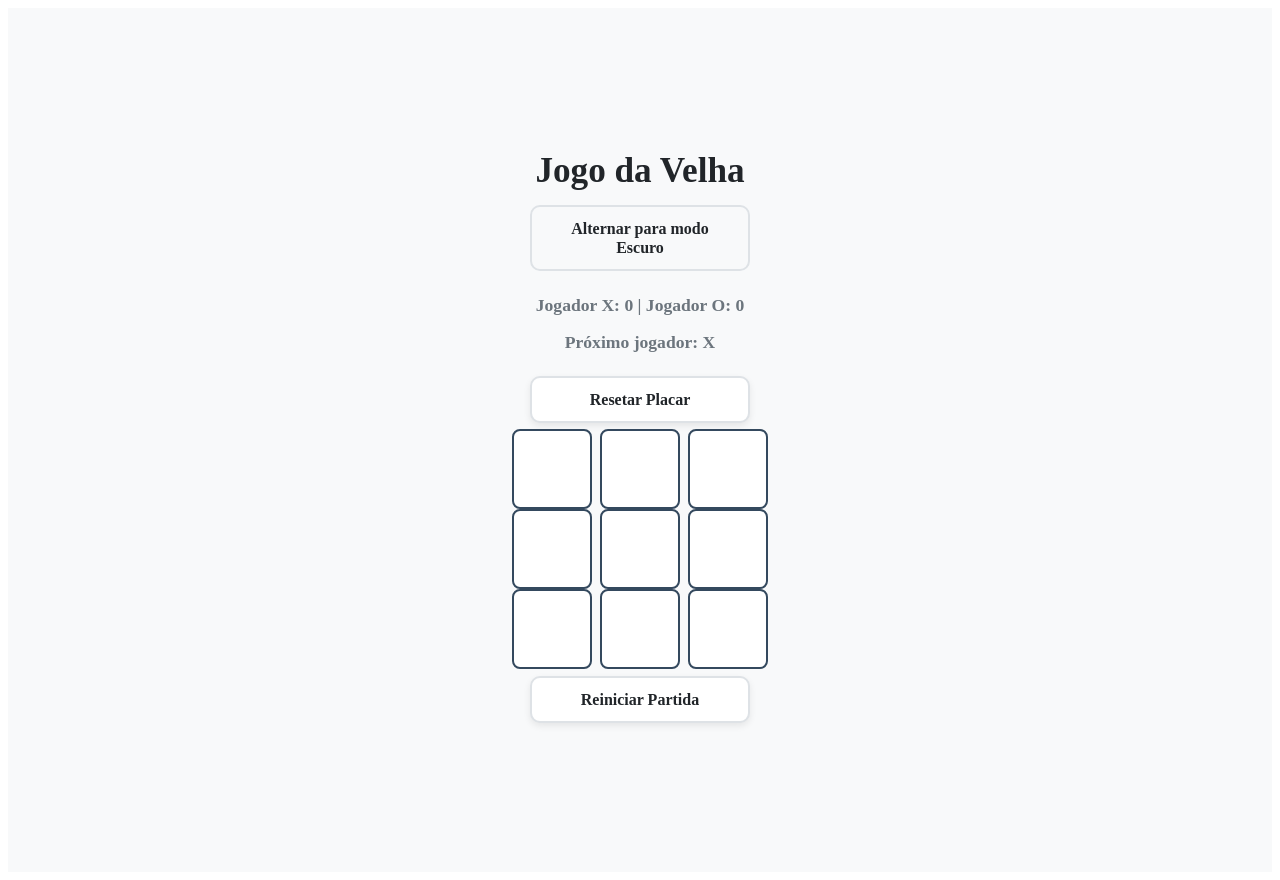
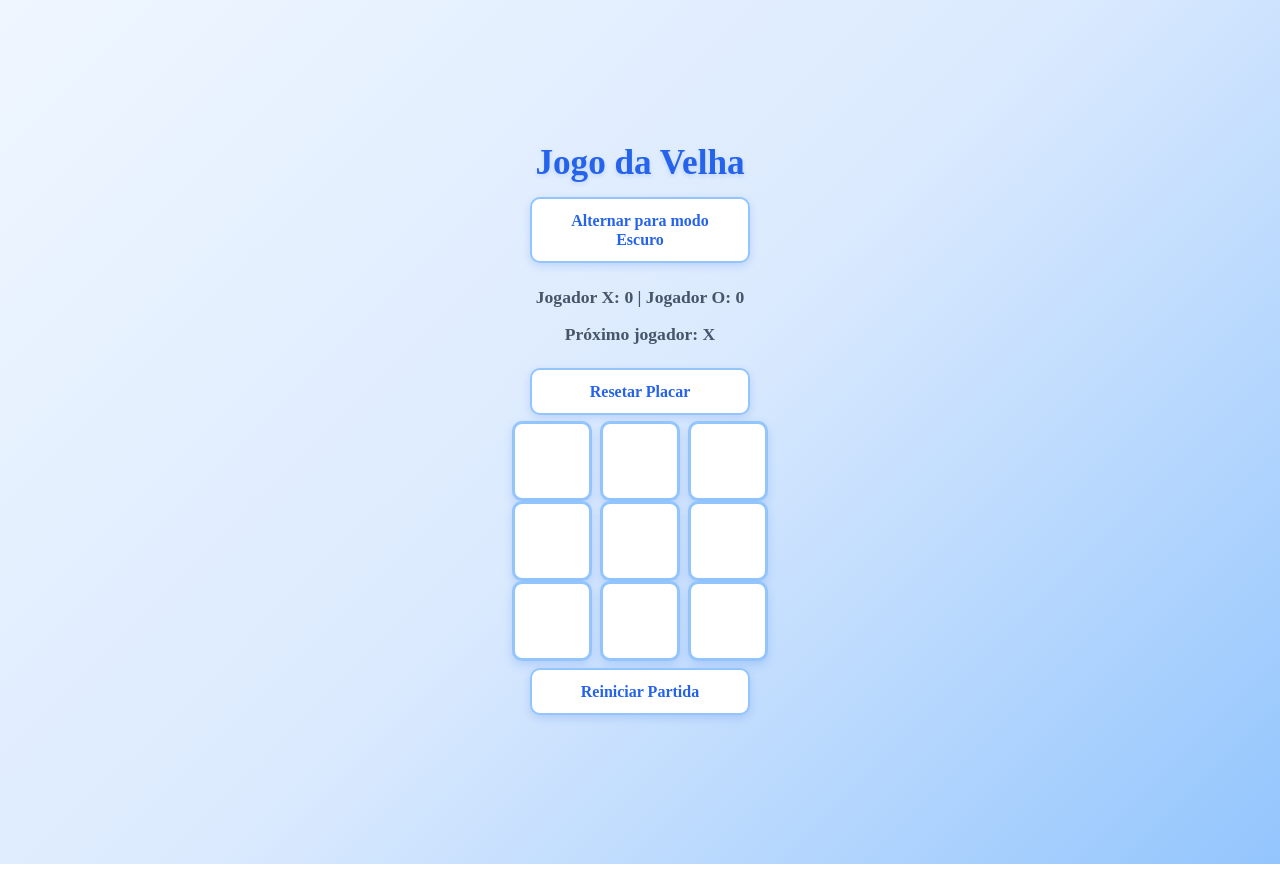
Before and after one commit to davi-morais2008/tic-tac-toe, a React (Vite) app: page / in a window 1280 px wide. Built offline with nearby package versions, Linux system fonts and the light colour scheme.

Commit message:
MOD: Dei uns toques finais na estilização do jogo. Utilizando Azul como cor principal.

```diff
--- a/src/components/Game/Game.module.css
+++ b/src/components/Game/Game.module.css
@@ -1,28 +1,68 @@
+body {
+  margin: 0;
+}
+
 .game {
-  /* Layout */
+  /* ==========================================================
+     VARIÁVEIS - TEMA CLARO
+     ========================================================== */
+
+  --bg-primary: #eff6ff;
+  --bg-secondary: #dbeafe;
+  --bg-tertiary: #93c5fd;
+
+  --text-primary: #172554;
+  --text-secondary: #475569;
+
+  --accent-color: #2563eb;
+  --accent-hover: #1d4ed8;
+  --accent-light: #60a5fa;
+
+  --bg-card: #ffffff;
+  --bg-card-hover: #eff6ff;
+
+  --border-color: #93c5fd;
+
+  --shadow-color: rgba(37, 99, 235, 0.18);
+
+  /* ==========================================================
+     LAYOUT
+     ========================================================== */
+
   display: flex;
   flex-direction: column;
   align-items: center;
   justify-content: center;
 
-  /* Dimensões */
   min-height: 100vh;
   padding: 2rem;
 
-  /* Cores */
-  background-color: var(--bg-primary, #f8f9fa);
-  color: var(--text-primary, #212529);
+  /* ==========================================================
+     FUNDO
+     ========================================================== */
 
-  /* Transição do tema */
+  background: linear-gradient(
+    135deg,
+    var(--bg-primary),
+    var(--bg-secondary),
+    var(--bg-tertiary)
+  );
+
+  color: var(--text-primary);
+
+  /* ==========================================================
+     TRANSIÇÃO DO TEMA
+     ========================================================== */
+
   transition:
-    background-color 0.3s ease,
+    background 0.3s ease,
     color 0.3s ease;
 }
 
 
-/* ==========================================================================
-   ELEMENTO: .game__title
-   ========================================================================== */
+/* ==========================================================
+   TÍTULO
+   ========================================================== */
 
 .game__title {
   margin: 0 0 0.5rem;
@@ -31,13 +71,15 @@
   font-weight: 700;
   text-align: center;
 
-  color: inherit;
+  color: var(--accent-color);
+
+  text-shadow: 0 2px 4px var(--shadow-color);
 }
 
 
-/* ==========================================================================
-   ELEMENTO: .game__status
-   ========================================================================== */
+/* ==========================================================
+   STATUS
+   ========================================================== */
 
 .game__status {
   margin: 0 0 1rem;
@@ -46,216 +88,160 @@
   font-weight: 600;
   text-align: center;
 
-  color: var(--text-secondary, #6c757d);
+  color: var(--text-secondary);
 }
 
 
-/* ==========================================================================
-   ELEMENTO BASE: .game__button
-   ========================================================================== */
+/* ==========================================================
+   BOTÃO BASE
+   ========================================================== */
 
 .game__button {
-  /* Dimensões */
   width: 220px;
   min-height: 46px;
+
   padding: 0.75rem 1.5rem;
   margin: 0.4rem 0;
 
-  /* Tipografia */
   font-family: inherit;
   font-size: 1rem;
   font-weight: 600;
   line-height: 1.2;
   text-align: center;
 
-  /* Cores */
-  background-color: var(--accent-color, #0d6efd);
+  background-color: var(--accent-color);
   color: #ffffff;
 
-  /* Borda */
   border: 2px solid transparent;
   border-radius: 10px;
 
-  /* Cursor */
   cursor: pointer;
 
-  /* Sombra */
-  box-shadow: 0 4px 8px rgba(0, 0, 0, 0.12);
+  box-shadow: 0 4px 10px var(--shadow-color);
 
-  /* Transições */
   transition:
     background-color 0.2s ease,
     color 0.2s ease,
     border-color 0.2s ease,
     transform 0.2s ease,
-    box-shadow 0.2s ease,
-    filter 0.2s ease;
+    box-shadow 0.2s ease;
 }
 
 
-/* ==========================================================================
-   HOVER: .game__button
-   ========================================================================== */
+/* ==========================================================
+   HOVER
+   ========================================================== */
 
 .game__button:hover {
-  filter: brightness(1.08);
+  background-color: var(--accent-hover);
+
   transform: translateY(-2px);
 
-  box-shadow: 0 6px 14px rgba(0, 0, 0, 0.16);
+  box-shadow: 0 7px 16px var(--shadow-color);
 }
 
 
-/* ==========================================================================
-   ACTIVE: .game__button
-   ========================================================================== */
+/* ==========================================================
+   ACTIVE
+   ========================================================== */
 
 .game__button:active {
   transform: translateY(0);
 
-  box-shadow: 0 3px 6px rgba(0, 0, 0, 0.12);
+  box-shadow: 0 3px 7px var(--shadow-color);
 }
 
 
-/* ==========================================================================
-   FOCUS: .game__button
-   ========================================================================== */
+/* ==========================================================
+   FOCUS
+   ========================================================== */
 
 .game__button:focus-visible {
-  outline: 3px solid rgba(13, 110, 253, 0.35);
+  outline: 3px solid var(--accent-light);
   outline-offset: 3px;
 }
 
 
-/* ==========================================================================
-   MODIFICADOR: .game__button--secondary
-   Botões: Resetar Placar / Reiniciar Partida
-   ========================================================================== */
+/* ==========================================================
+   BOTÕES SECUNDÁRIOS
+   Resetar Placar / Reiniciar Partida
+   ========================================================== */
 
 .game__button--secondary {
-  background-color: var(--bg-card, #ffffff);
-  color: var(--text-primary, #212529);
+  background-color: var(--bg-card);
 
-  border-color: var(--border-color, #dee2e6);
+  color: var(--accent-color);
 
-  box-shadow: 0 3px 7px rgba(0, 0, 0, 0.08);
+  border-color: var(--border-color);
+
+  box-shadow: 0 3px 8px var(--shadow-color);
 }
 
 
-/* Hover dos botões secundários */
+.game__button--secondary:hover {
+  background-color: var(--bg-card-hover);
 
-.game__button--secondary:hover {
-  background-color: var(--bg-card-hover, #e9ecef);
-  border-color: #adb5bd;
+  color: var(--accent-hover);
 
-  filter: none;
+  border-color: var(--accent-color);
 }
 
 
-/* ==========================================================================
-   MODIFICADOR: .game__button--theme
-   Botão: Alternar Tema
-   ========================================================================== */
+/* ==========================================================
+   BOTÃO DE TEMA
+   ========================================================== */
 
 .game__button--theme {
   margin-bottom: 1.5rem;
 
-  background-color: transparent;
-  color: var(--text-primary, #212529);
+  background-color: var(--bg-card);
 
-  border-color: var(--border-color, #dee2e6);
+  color: var(--accent-color);
 
-  box-shadow: none;
+  border-color: var(--border-color);
+
+  box-shadow: 0 3px 8px var(--shadow-color);
 }
 
 
-/* Hover do botão de tema */
+.game__button--theme:hover {
+  background-color: var(--accent-color);
 
-.game__button--theme:hover {
-  background-color: var(--bg-card-hover, #e9ecef);
-  border-color: #adb5bd;
+  color: #ffffff;
 
-  filter: none;
+  border-color: var(--accent-color);
 }
 
 
-/* ==========================================================================
-   TEMA ESCURO: .game--dark
-   ========================================================================== */
+/* ==========================================================
+   TEMA ESCURO
+   ========================================================== */
 
 .game--dark {
-  background-color: #121212;
-  color: #f8f9fa;
+  --bg-primary: #020617;
+  --bg-secondary: #0f274d;
+  --bg-tertiary: #1e40af;
+
+  --text-primary: #eff6ff;
+  --text-secondary: #bfdbfe;
+
+  --accent-color: #3b82f6;
+  --accent-hover: #60a5fa;
+  --accent-light: #93c5fd;
+
+  --bg-card: #102a52;
+  --bg-card-hover: #173b70;
+
+  --border-color: #2563eb;
+
+  --shadow-color: rgba(37, 99, 235, 0.3);
+
+  background: linear-gradient(
+    135deg,
+    var(--bg-primary),
+    var(--bg-secondary),
+    var(--bg-tertiary)
+  );
+
+  color: var(--text-primary);
 }
-
-
-/* Status no tema escuro */
-
-.game--dark .game__status {
-  color: #adb5bd;
-}
-
-
-/* ==========================================================================
-   BOTÃO SECUNDÁRIO NO TEMA ESCURO
-   ========================================================================== */
-
-.game--dark .game__button--secondary {
-  background-color: #1e1e1e;
-  color: #f8f9fa;
-
-  border-color: #383838;
-
-  box-shadow: 0 4px 8px rgba(0, 0, 0, 0.35);
-}
-
-
-/* Hover */
-
-.game--dark .game__button--secondary:hover {
-  background-color: #2c2c2c;
-  border-color: #4a4a4a;
-}
-
-
-/* ==========================================================================
-   BOTÃO DE TEMA NO TEMA ESCURO
-   ========================================================================== */
-
-.game--dark .game__button--theme {
-  background-color: #1e1e1e;
-  color: #f8f9fa;
-
-  border-color: #383838;
-}
-
-
-/* Hover */
-
-.game--dark .game__button--theme:hover {
-  background-color: #2c2c2c;
-  border-color: #4a4a4a;
-}
-
-
-/* ==========================================================================
-   RESPONSIVIDADE
-   ========================================================================== */
-
-@media (max-width: 480px) {
-  .game {
-    padding: 1.5rem 1rem;
-  }
-
-  .game__title {
-    font-size: 1.8rem;
-  }
-
-  .game__status {
-    font-size: 1rem;
-  }
-
-  .game__button {
-    width: 100%;
-    max-width: 280px;
-  }
-}
--- a/src/components/Square/Square.module.css
+++ b/src/components/Square/Square.module.css
@@ -1,36 +1,74 @@
 .square {
-  /* Dimensões do botão mantendo proporções quadradas */
+  /* ==========================================================
+     DIMENSÕES
+     ========================================================== */
+
   width: 80px;
   height: 80px;
 
-  /* Tipografia para destacar o X ou O */
+  /* ==========================================================
+     TIPOGRAFIA
+     ========================================================== */
+
   font-size: 2rem;
   font-weight: bold;
-  color: #2c3e50;
 
-  /* Reset de bordas e fundo */
-  background-color: #ffffff;
-  border: 2px solid #34495e;
-  border-radius: 8px;
+  color: var(--accent-color);
 
-  /* Centralização do símbolo (X/O) */
+  /* ==========================================================
+     APARÊNCIA
+     ========================================================== */
+
+  background-color: var(--bg-card);
+
+  border: 3px solid var(--border-color);
+  border-radius: 10px;
+
+  /* ==========================================================
+     CENTRALIZAÇÃO
+     ========================================================== */
+
   display: flex;
   align-items: center;
   justify-content: center;
 
-  /* Feedback visual e acessibilidade */
+  /* ==========================================================
+     INTERAÇÃO
+     ========================================================== */
+
   cursor: pointer;
-  transition: all 0.2s ease-in-out;
+
+  box-shadow: 0 4px 10px var(--shadow-color);
+
+  transition:
+    background-color 0.2s ease,
+    border-color 0.2s ease,
+    color 0.2s ease,
+    transform 0.2s ease,
+    box-shadow 0.2s ease;
 }
 
-/* Efeito ao passar o mouse */
+
+/* ==========================================================
+   HOVER
+   ========================================================== */
+
 .square:hover {
-  background-color: #ecf0f1;
-  transform: scale(1.03);
+  background-color: var(--bg-card-hover);
+
+  border-color: var(--accent-color);
+
+  transform: scale(1.05);
+
+  box-shadow: 0 6px 14px var(--shadow-color);
 }
 
-/* Estado focado para acessibilidade via teclado */
+
+/* ==========================================================
+   FOCO
+   ========================================================== */
+
 .square:focus {
-  outline: 3px solid #3498db;
+  outline: 3px solid var(--accent-light);
   outline-offset: 2px;
 }
```
